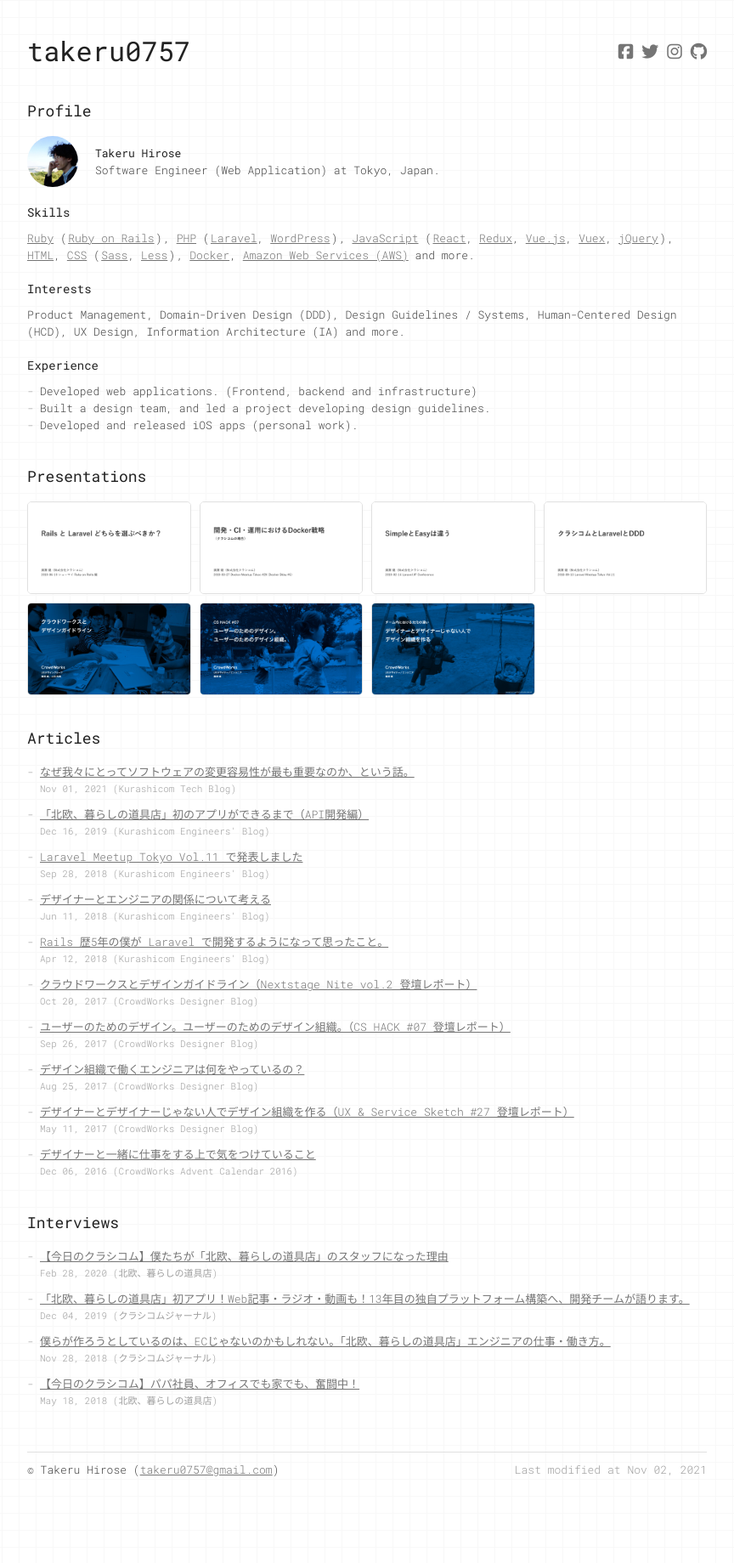
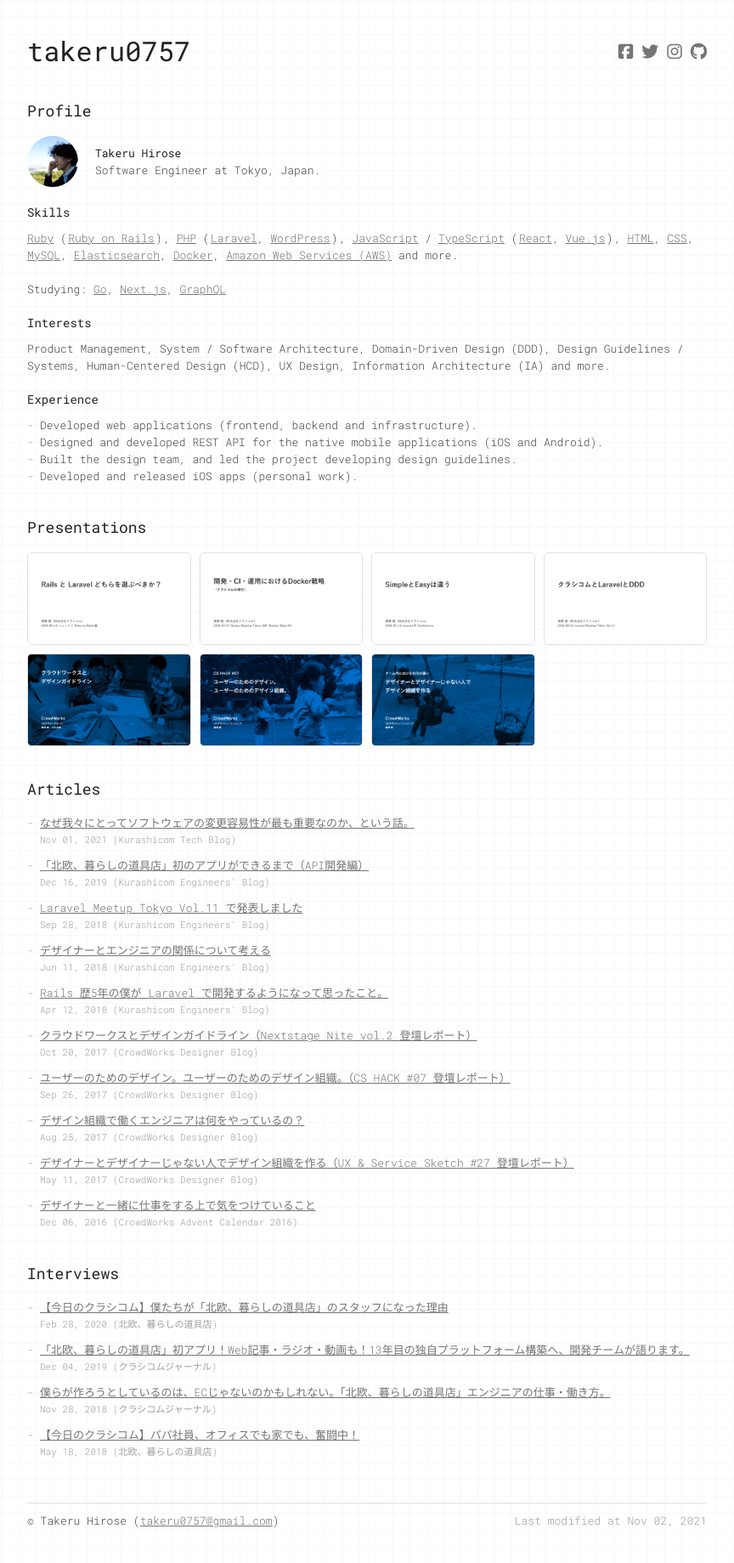
Before and after one commit to takeru0757/takeru0757.github.io, a Jekyll site: the page built from index.html, in a window 1280 px wide. Shown: the whole page at 85% size, without its empty margins (208-1072 px from the left). Built offline with Jekyll 4.4.1, drawn with Linux system fonts in a browser that asks for light colours; nearby versions of some CDN libraries; before the commit the page ends 1779 px from its top, so only the background shows below that.

Commit message:
update profile

```diff
--- a/index.html
+++ b/index.html
@@ -8,7 +8,7 @@ layout: default
   <p class="profile-image"><img itemprop="image" src="{{ '/assets/img/profile.jpg' | absolute_url }}" alt="Takeru Hirose" /></p>
   <div class="profile-text">
     <p><strong itemprop="name">Takeru Hirose</strong></p>
-    <p><span itemprop="jobTitle">Software Engineer (Web Application)</span> at <span itemprop="workLocation" itemscope itemtype="http://schema.org/PostalAddress"><span itemprop="addressRegion">Tokyo</span>, <span itemprop="addressCountry">Japan</span></span>.</p>
+    <p><span itemprop="jobTitle">Software Engineer</span> at <span itemprop="workLocation" itemscope itemtype="http://schema.org/PostalAddress"><span itemprop="addressRegion">Tokyo</span>, <span itemprop="addressCountry">Japan</span></span>.</p>
   </div>
 </div>
 
@@ -26,33 +26,28 @@ layout: default
       <li><a href="https://wordpress.org/">WordPress</a></li>
     </ul>
   </li>
-  <li><a href="https://developer.mozilla.org/docs/Web/JavaScript">JavaScript</a>
+  <li><a href="https://developer.mozilla.org/docs/Web/JavaScript">JavaScript</a> / <a href="https://www.typescriptlang.org/">TypeScript</a>
     <ul>
       <li><a href="https://reactjs.org/">React</a></li>
-      <li><a href="https://redux.js.org/">Redux</a></li>
       <li><a href="https://vuejs.org/">Vue.js</a></li>
-      <li><a href="https://vuex.vuejs.org/">Vuex</a></li>
-      <li><a href="https://jquery.com/">jQuery</a></li>
     </ul>
   </li>
   <li><a href="https://developer.mozilla.org/docs/Web/HTML"><abbr title="HyperText Markup Language">HTML</abbr></a></li>
-  <li><a href="https://developer.mozilla.org/docs/Web/CSS"><abbr title="Cascading Style Sheets">CSS</abbr></a>
-    <ul>
-      <li><a href="http://sass-lang.com/">Sass</a></li>
-      <li><a href="http://lesscss.org/">Less</a></li>
-    </ul>
-  </li>
-  <!-- <li><a href="https://www.mysql.com/">MySQL</a></li> -->
-  <!-- <li><a href="https://www.elastic.co/products/elasticsearch">Elasticsearch</a></li> -->
+  <li><a href="https://developer.mozilla.org/docs/Web/CSS"><abbr title="Cascading Style Sheets">CSS</abbr></a></li>
+  <li><a href="https://www.mysql.com/">MySQL</a></li>
+  <li><a href="https://www.elastic.co/elasticsearch/">Elasticsearch</a></li>
   <li><a href="https://www.docker.com/">Docker</a></li>
   <li><a href="https://aws.amazon.com/">Amazon Web Services (AWS)</a></li>
   <li>and more.</li>
 </ul>
 
+<p>Studying: <a href="https://golang.org/">Go</a>, <a href="https://nextjs.org/">Next.js</a>, <a href="https://graphql.org/">GraphQL</a></p>
+
 <h3>Interests</h3>
 
 <ul class="list-skills">
   <li>Product Management</li>
+  <li>System / Software Architecture</li>
   <li>Domain-Driven Design (DDD)</li>
   <li>Design Guidelines / Systems</li>
   <li>Human-Centered Design (HCD)</li>
@@ -64,8 +59,9 @@ layout: default
 <h3>Experience</h3>
 
 <ul>
-  <li>Developed web applications. (Frontend, backend and infrastructure)</li>
-  <li>Built a design team, and led a project developing design guidelines.</li>
+  <li>Developed web applications (frontend, backend and infrastructure).</li>
+  <li>Designed and developed REST API for the native mobile applications (iOS and Android).</li>
+  <li>Built the design team, and led the project developing design guidelines.</li>
   <li>Developed and released iOS apps (personal work).</li>
 </ul>
 
```
